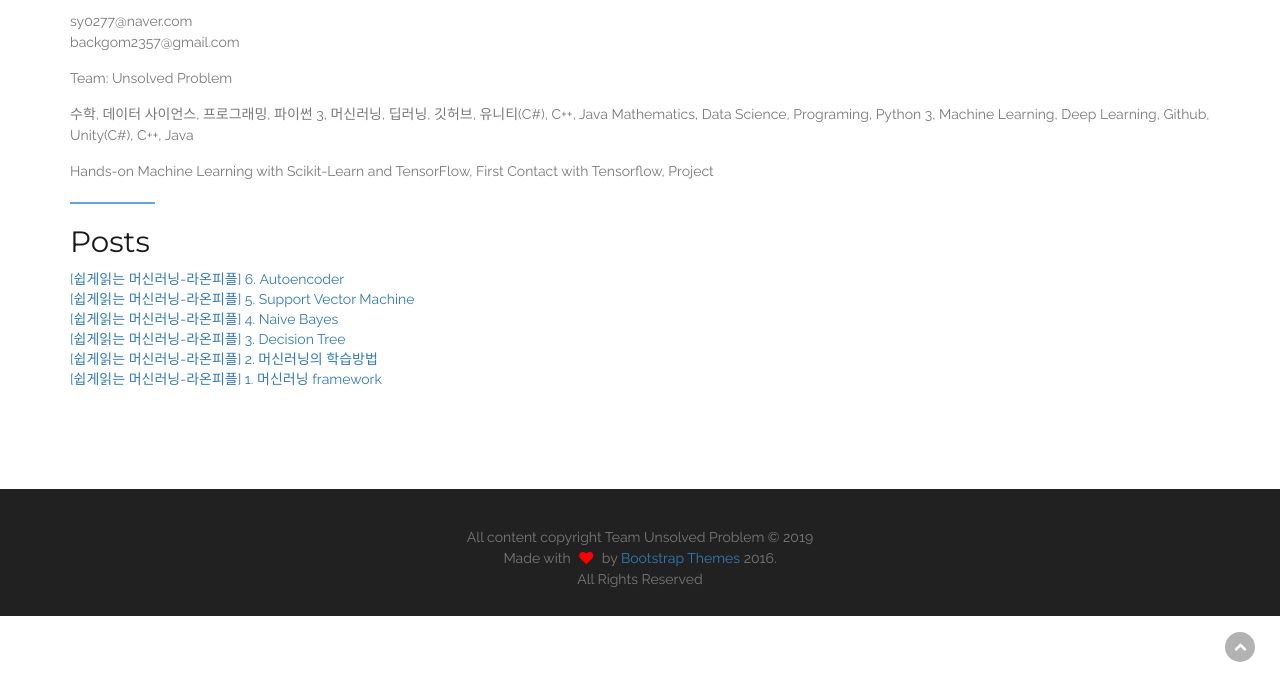
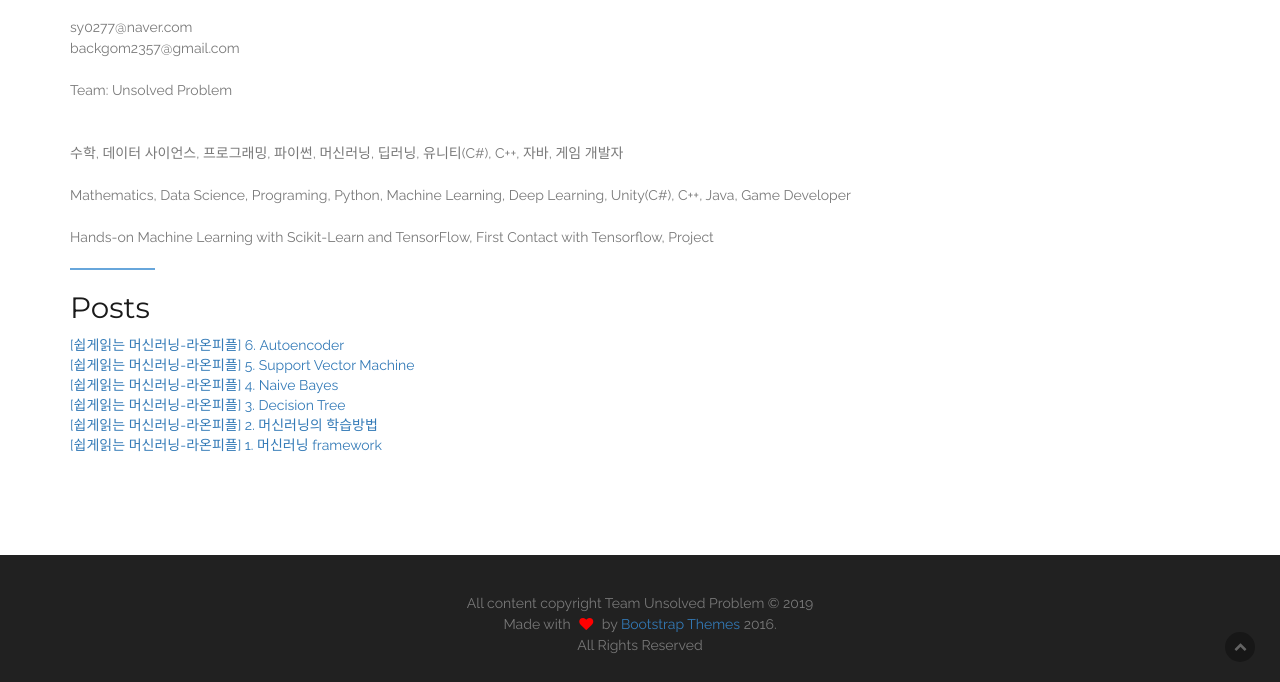
Before and after one commit to unsolvedproblem/unsolvedproblem.github.io, a Jekyll site: the page built from _authors/backgom2357.md, in a window 1280 px wide and 900 px high, scrolled down 657 px, cut to the strip 218-900 px from the top of the window. Built offline with Jekyll 4.4.1, drawn with Linux system fonts in a browser that asks for light colours.

Commit message:
Update author

```diff
--- a/_authors/backgom2357.md
+++ b/_authors/backgom2357.md
@@ -8,13 +8,14 @@
 ---
 ### Polar B
 ![avatar2](https://avatars2.githubusercontent.com/u/30210944?s=400&v=4){: width="360" height="auto"}
-
+<br><br>
 sy0277@naver.com <br>
 backgom2357@gmail.com
-
+<br><br>
 Team: Unsolved Problem
-
-수학, 데이터 사이언스, 프로그래밍, 파이썬 3, 머신러닝, 딥러닝, 깃허브, 유니티(C#), C++, Java
-Mathematics, Data Science, Programing, Python 3, Machine Learning, Deep Learning, Github, Unity(C#), C++, Java
-
+<br><br>
+수학, 데이터 사이언스, 프로그래밍, 파이썬, 머신러닝, 딥러닝, 유니티(C#), C++, 자바, 게임 개발자
+<br><br>
+Mathematics, Data Science, Programing, Python, Machine Learning, Deep Learning, Unity(C#), C++, Java, Game Developer
+<br><br>
 Hands-on Machine Learning with Scikit-Learn and TensorFlow, First Contact with Tensorflow, Project
```
